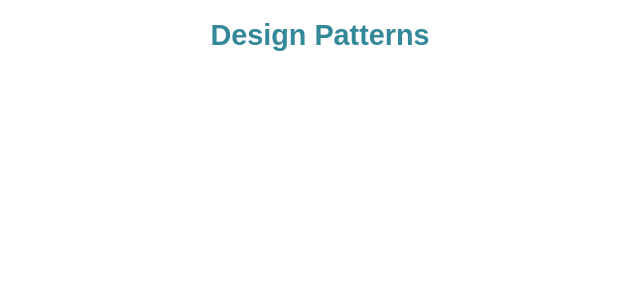
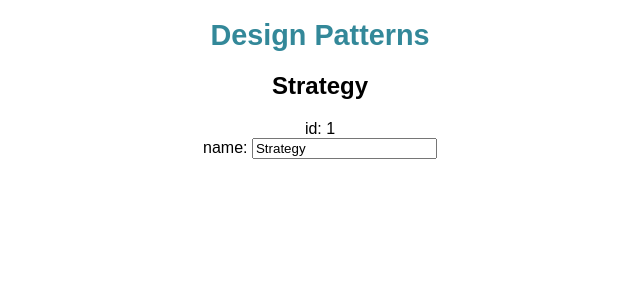
Before and after one commit to TheOneAmir/AngularTutorial, an Angular app: page / in a window 1280 px wide. Shown: the top 300 px of the page, without its empty margins (320-960 px from the left). Built offline with nearby package versions, Linux system fonts and the light colour scheme.

Commit message:
Add two way data binding

```diff
--- a/src/app/app.component.html
+++ b/src/app/app.component.html
@@ -3,4 +3,5 @@
   <h1>
      {{ title }}
   </h1>
+  <app-patterns></app-patterns>
 </div>
--- /dev/null
+++ b/src/app/pattern.ts
@@ -0,0 +1,4 @@
+export class Pattern{
+	id: number;
+	name: string;
+}
--- /dev/null
+++ b/src/app/patterns/patterns.component.html
@@ -0,0 +1,6 @@
+<h2>{{pattern.name}}</h2>
+<div><span>id: </span>{{pattern.id}}</div>
+<div><label>name:
+    <input [(ngModel)]="pattern.name" placeholder="Name"/>
+  </label>
+</div>
--- /dev/null
+++ b/src/app/patterns/patterns.component.ts
@@ -0,0 +1,21 @@
+import { Component, OnInit } from '@angular/core';
+import { Pattern } from '../pattern';
+
+const newLocal = "Strategy";
+@Component({
+  selector: 'app-patterns',
+  templateUrl: './patterns.component.html',
+  styleUrls: ['./patterns.component.css']
+})
+export class PatternsComponent implements OnInit {
+  pattern:  Pattern = {
+    id: 1,
+    name: 'Strategy'
+  };
+
+  constructor() { }
+
+  ngOnInit() {
+  }
+
+}
```
Also changed, not shown: src/app/app.module.ts (+6 -2 lines), src/app/patterns/patterns.component.css (added), 1 other file (tests, documents, lock files or other folders).
